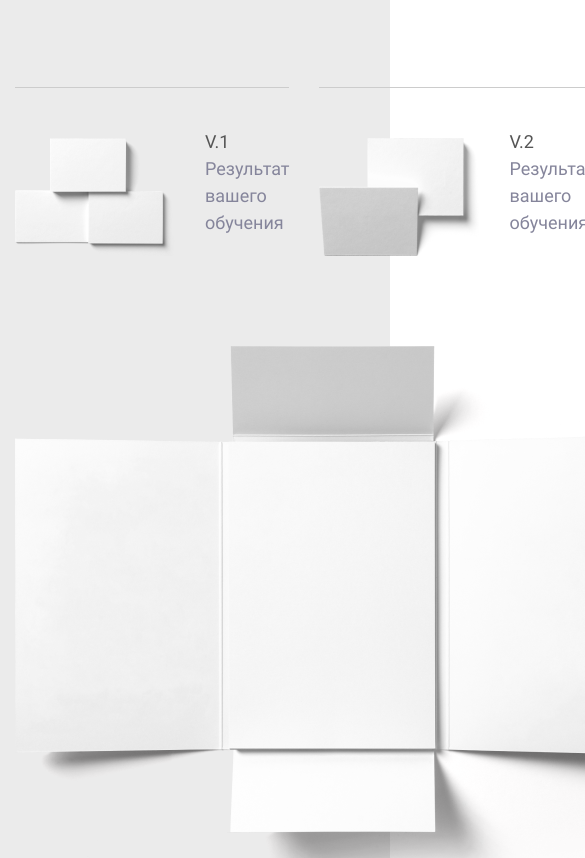
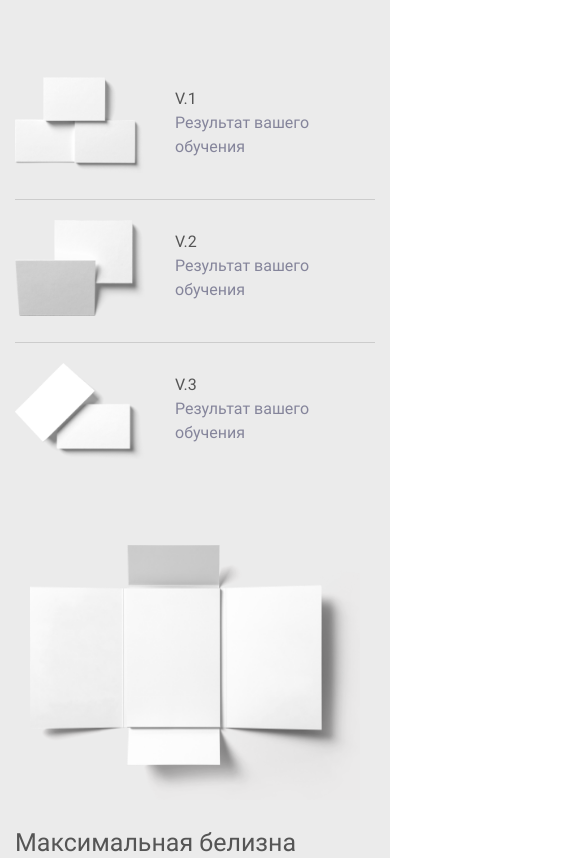
Before and after one commit to vmnekrasovv/simple, a plain HTML site: page app/index.html in a window 390 px wide. Shown: the part 425-1283 px from the top of the page, 585 px wide, since content can reach past the window. Drawn offline with Linux system fonts and the light colour scheme; a script that the page names is missing.

Commit message:
Адаптив первой секции
+ мелкие правки по отступам в контейнере (адаптив)

```diff
--- a/app/scss/app.scss
+++ b/app/scss/app.scss
@@ -40,12 +40,20 @@ body.lock {
 	max-width: 1140px;
 	padding: 0 15px;
 	margin: 0 auto;
+
+	@media screen and (max-width: 1440px) {
+		padding: 0 20px;
+	}
+
+	@media screen and (max-width: 576px) {
+		padding: 0 15px;
+	}
 }
 
 .logo {
 	width: 140px;
 	height: 22px;
-	margin-left: 10px;
+/* 	margin-left: 10px; */
 	display: block;
 	text-decoration: none;
 	background: url('../images/dest/logo.svg') no-repeat;
--- a/app/scss/header/_header_menu.scss
+++ b/app/scss/header/_header_menu.scss
@@ -10,7 +10,7 @@
 	flex: 1;
 
 	@media screen and (max-width: 990px) {
-		gap: 20px;
+		gap: 15px;
 	}
 
 
--- a/app/scss/sections/_s1.scss
+++ b/app/scss/sections/_s1.scss
@@ -1,12 +1,27 @@
 .s1 {
+
 	padding: 90px 0;
 	background-color: #EBEBEB;
+
+	@media screen and (max-width: 1200px) {
+		padding: 60px 0;
+	}
 
 	.results {
 		list-style: none;
 		display: flex;
 		gap: 30px;
 		margin-bottom: 90px;
+
+		@media screen and (max-width: 1200px) {
+			margin-bottom: 40px;
+		}
+
+		@media screen and (max-width: 575px) {
+			flex-wrap: wrap;
+			gap: 0;
+			margin-bottom: 60px;
+		}
 
 		&__result {
 			padding-top: 40px;
@@ -17,8 +32,37 @@
 			background-position: 0 100%;
 			background-repeat: no-repeat;
 
+			@media screen and (max-width: 1200px) {
+				width: 33%;
+			    padding-top: 150px;
+			    padding-left: 0;
+			    background-position: 0 20px;
+			}
+
+			@media screen and (max-width: 768px) {
+				background-size: 150px 111px;
+				background-position: 50% 20px;
+			}
+
+			@media screen and (max-width: 575px) {
+				background-size: 130px 96px;
+				background-position: 0 20px;
+				width: 100%;
+				max-width: 400px;
+
+		        padding-top: 30px;
+		        padding-left: 160px;
+		        padding-bottom: 40px;
+
+		        margin: 0 auto;
+			}
+
 			&:nth-child(1) {
 				background-image: url('../images/dest/s1/1.png');
+
+				@media screen and (max-width: 575px) {
+					border-top: none;
+				}
 			}
 
 			&:nth-child(2) {
@@ -35,12 +79,25 @@
 				font-weight: 500;
 				color: #555;
 				line-height: 150%;
+
+				@media screen and (max-width: 768px) {
+					font-size: 16px;
+				}
 			}
 
 			span {
 				font-size: 18px;
 				color: #85859B;
 				line-height: 150%;
+
+				@media screen and (max-width: 768px) {
+					font-size: 16px;
+				}
+
+				@media screen and (max-width: 576px) {
+					display: block;
+					max-width: 140px;
+				}
 			}
 		} // __result
 	} // results
@@ -48,9 +105,50 @@
 	&__center {
 		display: flex;
 		gap: 30px;
+
+		@media screen and (max-width: 767px) {
+			flex-wrap: wrap;
+		}
+	}
+
+	&__left {
+
+		@media screen and (max-width: 1200px) {
+			width: 50%;
+			display: flex;
+			align-items: center;
+		}
+
+		@media screen and (max-width: 767px) {
+			width: 100%;
+		}
+
+		img {
+
+			@media screen and (max-width: 1200px) {
+				display: block;
+				width: 100%;
+				height: auto;
+				object-fit: cover;
+			}
+
+			@media screen and (max-width: 767px) {
+				max-width: 330px;
+				margin: 0 auto;
+			}
+
+		}
 	}
 
 	&__right {
+
+		@media screen and (max-width: 1200px) {
+			width: 50%;
+		}
+
+		@media screen and (max-width: 767px) {
+			width: 100%;
+		}
 
 	}
 
@@ -60,7 +158,25 @@
 	    margin-bottom: 16px;
 	    color: #555;
 	    font-weight: 400;
-	    margin-top: 56px;
+	    margin-top: 25px;
+
+	    @media screen and (max-width: 1200px) {
+			margin-top: 15px;
+			max-width: 80%;
+		}
+
+	    @media screen and (max-width: 990px) {
+	    	font-size: 35px;
+	    }
+
+	    @media screen and (max-width: 768px) {
+	    	font-size: 33px;
+	    	margin-top: 0px;
+	    }
+
+	    @media screen and (max-width: 575px) {
+	    	font-size: 25px;
+	    }
 	}
 
 	p {
@@ -68,5 +184,18 @@
 		line-height: 170%;
 		margin-bottom: 12px;
 		color: #85859B;
+
+		@media screen and (max-width: 990px) {
+	    	font-size: 17px;
+	    }
+
+	     @media screen and (max-width: 768px) {
+	    	font-size: 16px;
+	    	line-height: 150%;
+	    }
+
+	    @media screen and (max-width: 575px) {
+	    	font-size: 15px;
+	    }
 	}
 }
```
Also changed, not shown: app/css/app.min.css.
